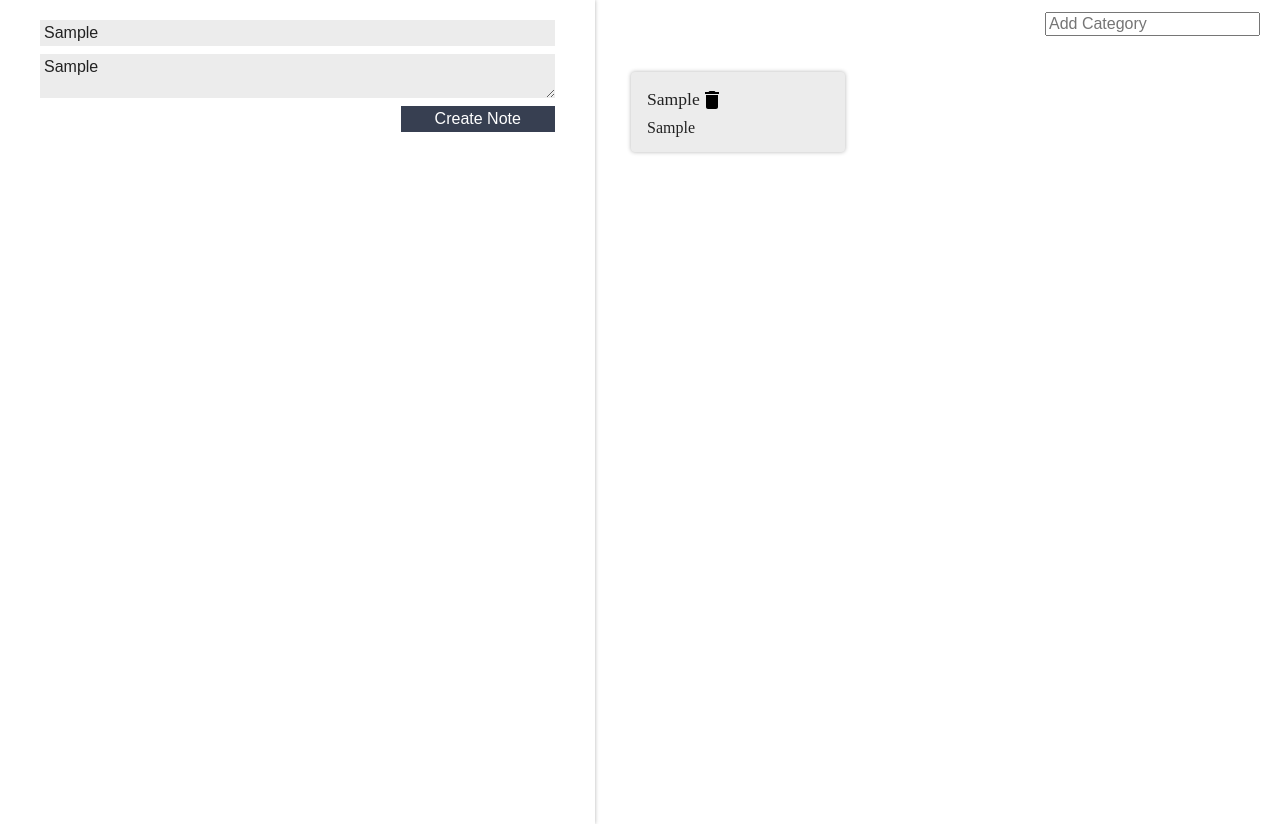
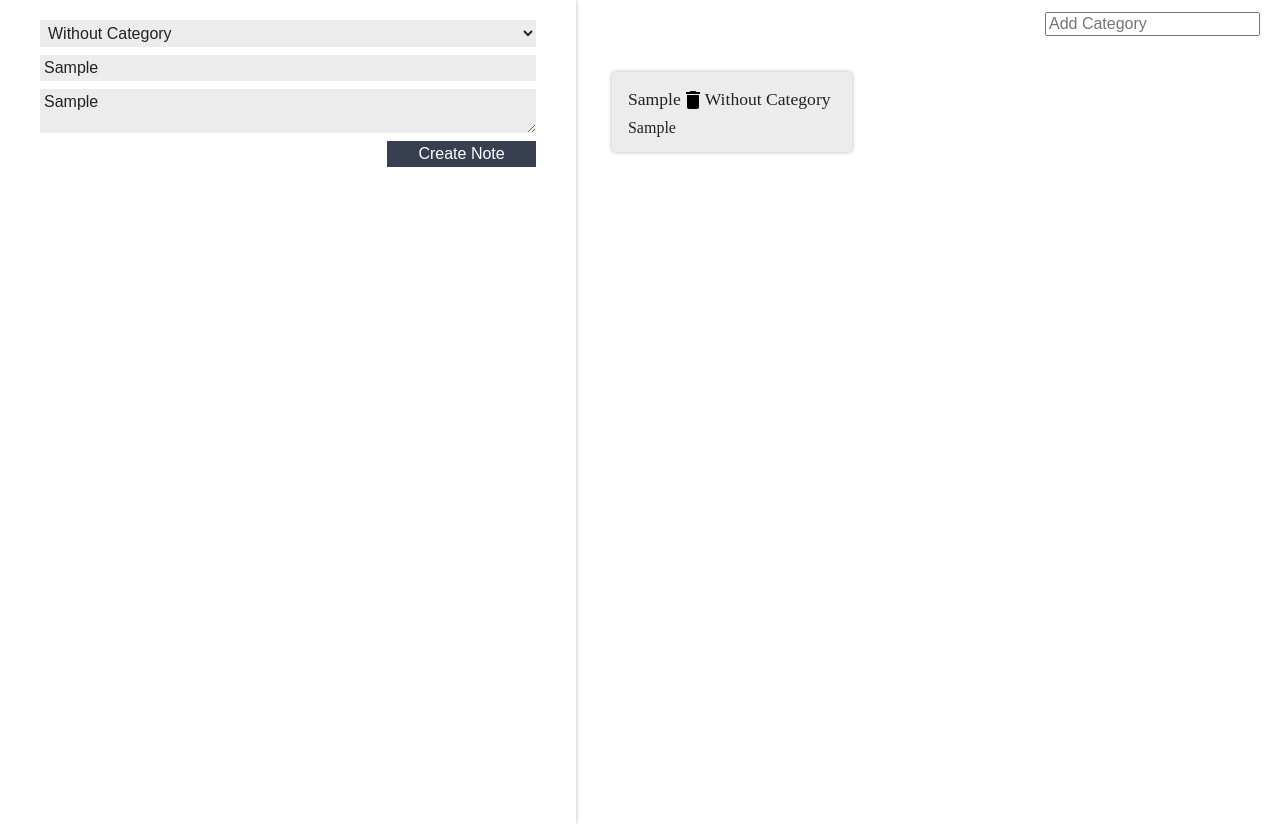
Before and after one commit to luanoliveira98/Alura-ReactJS-2, a React (Create React App) app: page / in a window 1280 px wide. Both pictures are taken after typing "Sample", "Sample" into the empty fields and a click on the button "Create Note". Built offline with nearby package versions, Linux system fonts and the light colour scheme; the HTML template or start-up script is replaced by a standard one.

Commit message:
Class three

```diff
--- a/src/App.js
+++ b/src/App.js
@@ -14,8 +14,8 @@
     };
   }
 
-  createNote(title, text) {
-    const newNote = {title,text};
+  createNote(title, text, category) {
+    const newNote = {title,text, category};
     const newNotesArray = [...this.state.notes, newNote];
     const newState = {
       notes: newNotesArray,
@@ -42,6 +42,7 @@
     return (
       <section className="content">
         <RegisterForm
+          categories={this.state.categories}
           createNote={this.createNote.bind(this)}
         />
         <main className="main-content">
--- a/src/components/CardNote/index.jsx
+++ b/src/components/CardNote/index.jsx
@@ -12,6 +12,7 @@
                 <header className="card-note_header">
                     <h3 className="card-note_title">{this.props.title}</h3>
                     <img src={deleteSVG} alt="delete" onClick={this.delete.bind(this)}/>
+                    <h4>{this.props.category}</h4>
                 </header>
                 <p className="card-note_text">{this.props.text}</p>
             </section>
--- a/src/components/NoteList/index.jsx
+++ b/src/components/NoteList/index.jsx
@@ -13,6 +13,7 @@
                                 index = {index}
                                 title = {note.title}
                                 text = {note.text}
+                                category = {note.category}
                                 deleteNote = {this.props.deleteNote}
                             />
                         </li>
--- a/src/components/RegisterForm/index.jsx
+++ b/src/components/RegisterForm/index.jsx
@@ -6,6 +6,7 @@
         super(props);
         this.title = "Title";
         this.text = "Text";
+        this.category = "Without Category";
     }
 
     _handlerTitleChange(event) {
@@ -18,15 +19,26 @@
         this.text = (event.target.value === "") ? "Text": event.target.value;
     }
 
+    _handlerCategoryChange(event) {
+        event.stopPropagation();
+        this.category = event.target.value;
+    }
+
     _createNote(event) {
         event.preventDefault();
         event.stopPropagation();
-        this.props.createNote(this.title, this.text);
+        this.props.createNote(this.title, this.text, this.category);
     }
 
     render() {
         return (
             <form className="register-form" onSubmit={this._createNote.bind(this)}>
+                <select className="register-form_input" onChange={this._handlerCategoryChange.bind(this)}>
+                    <option value="Without Category">Without Category</option>
+                    {this.props.categories.map((category, index) => {
+                        return <option key={index} value={category}>{category}</option>
+                    })}
+                </select>
                 <input className="register-form_input" type="text" placeholder="Tittle" onChange={this._handlerTitleChange.bind(this)}/>
                 <textarea className="register-form_input" placeholder="Enter your note.." onChange={this._handlerTextChange.bind(this)}/>
                 <button className="register-form_input register-form_submit">Create Note</button>
```
Also changed, not shown: 1 other file (tests, documents, lock files or other folders).
